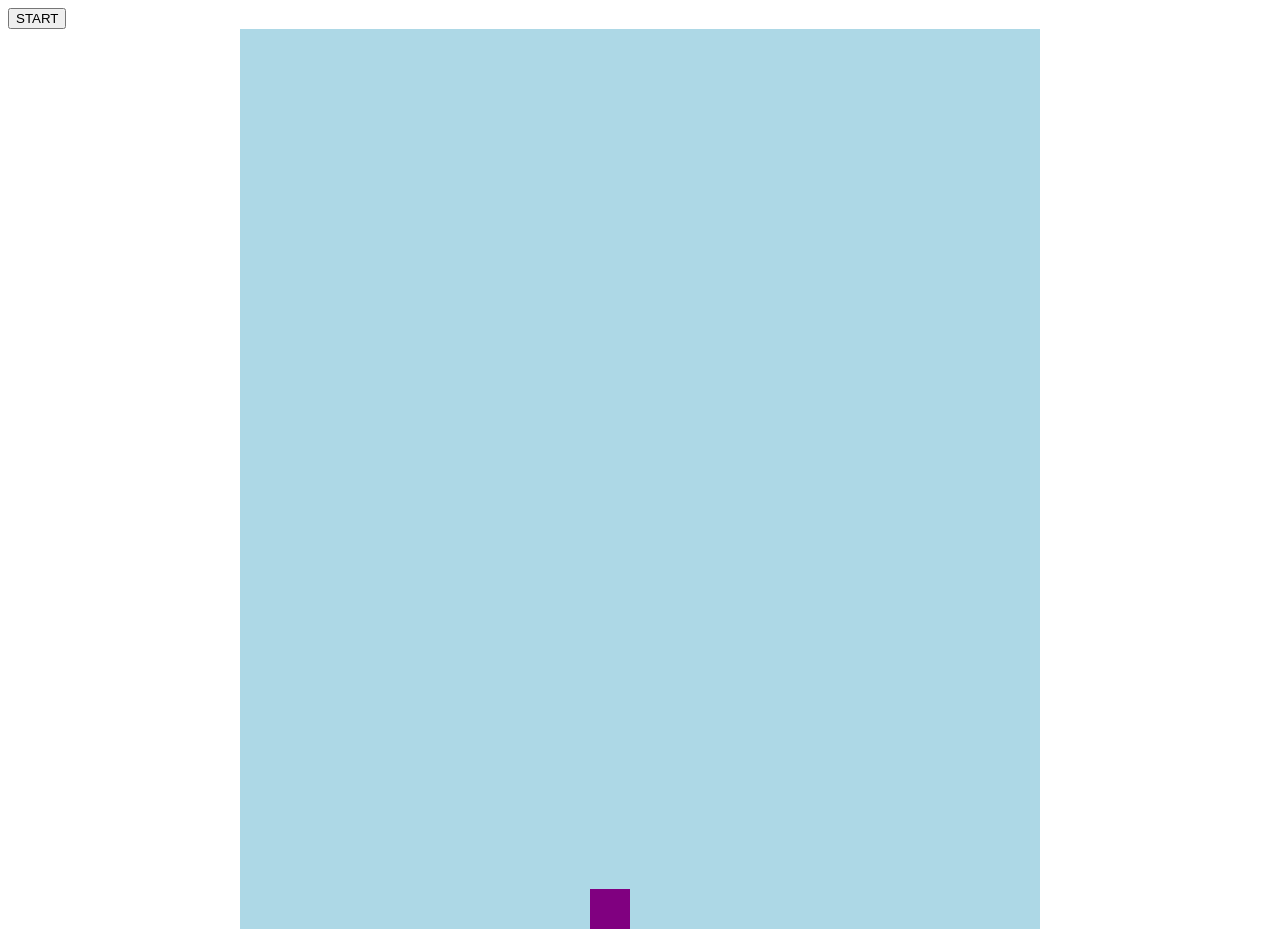
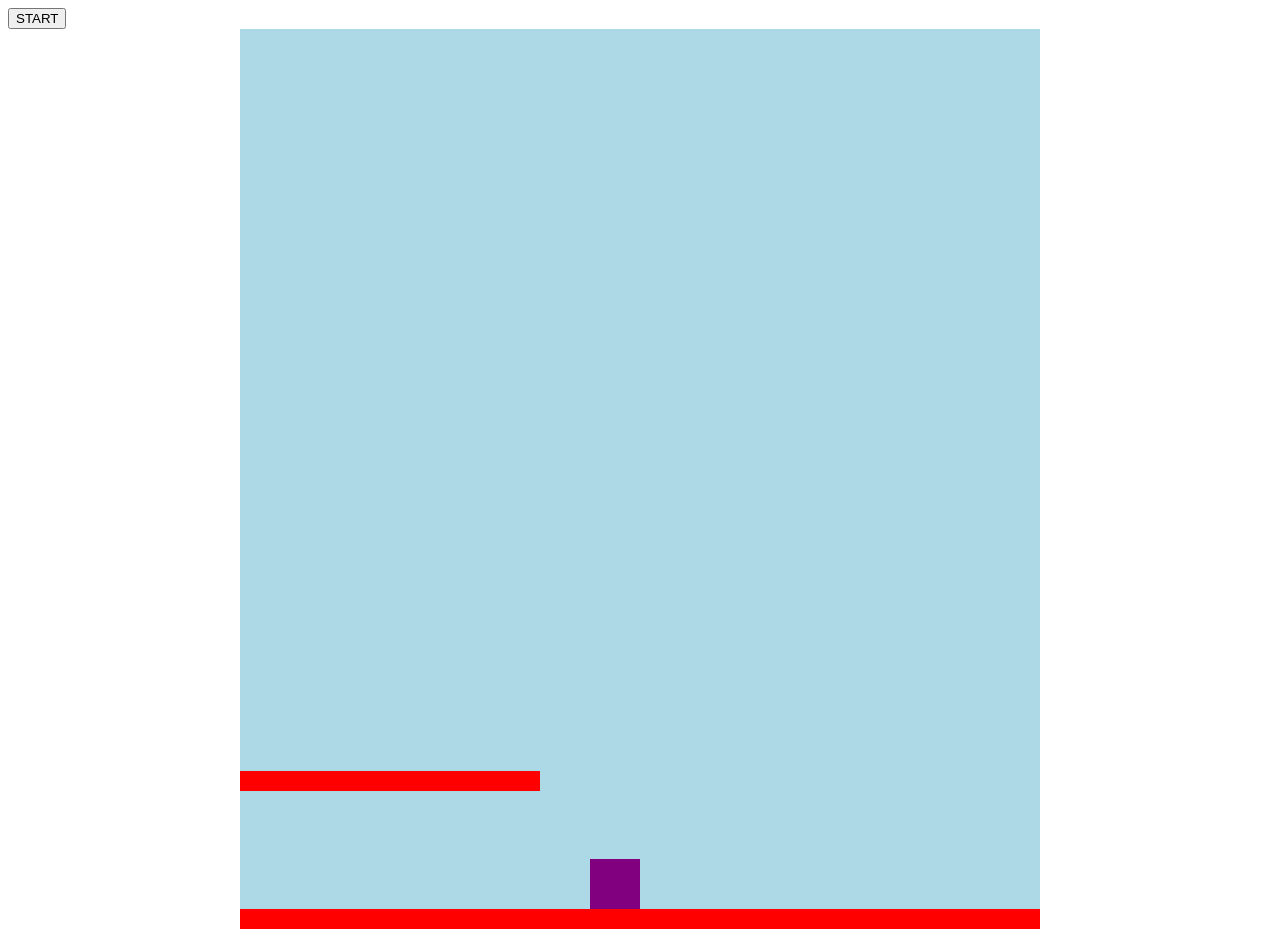
Before and after one commit to Jimemart/ironhackgame, a plain HTML site: page index.html in a window 1280 px wide. Both pictures are taken after a click on the button "START". Drawn offline with nearby package versions, Linux system fonts and the light colour scheme.

Commit message:
Jumps form tile to tile and moves

```diff
--- a/game.js
+++ b/game.js
@@ -3,6 +3,10 @@ function Game(){
   this.height = $("#board").height();
   this.tilesNum = 0;
   this.width = $("#board").width();
+  this.keyJump = false;
+  this.keyLeft  = false;
+  this.keyRight = false;
+
 }
 
 Game.prototype.renderPlayer = function(){
--- a/index.html
+++ b/index.html
@@ -14,7 +14,8 @@
 <body>
   <button id="start">START</button>
   <div id="board">
-
+    <div class="tile"></div>
+    <div id="floor" class="tile"></div>
     </div>
   </div>
 </body>
--- a/index.js
+++ b/index.js
@@ -1,31 +1,81 @@
 
 var player;
-var keys = {};
+
 $(document).ready(function(){
 
   $("#start").on("click",function(){
-    player = new myPlayer(350,0,10,10);
+    player = new myPlayer(350,20,0,10,2);
     game = new Game();
     game.renderPlayer();
     var myInterval = setInterval(function(){
-
       checkControls();
     },40);
   });
-
+});
   $(document).keydown(function(e){
-    keys[e.keyCode] = true;
+    if(e.keyCode === 38){
+      game.keyJump = true;
+    }
+    if(e.keyCode === 39){
+      game.keyRight = true;
+    }
+    if(e.keyCode === 37){
+      game.keyLeft = true;
+    }
   }).keyup(function(e){
-    delete keys[e.keyCode];
+    if(e.keyCode===38){
+      game.keyJump = false;
+    }
+    if(e.keyCode===39){
+      game.keyRight = false;
+    }
+    if(e.keyCode===37){
+      game.keyLeft = false;
+    }
   });
 
   function checkControls(){
-    if(keys[39]){
+    if(!player.isFloor){
+      player.speedY -= player.gravity;
+      player.y += player.speedY;
+      $("#player").css("bottom", player.y + "px");
+    }
+    if(player.speedY <= 0){
+      player.isFloor = false;
+      $(".tile").each(function(){
+        if(checkOnTile($(this)) && parseInt($(this).css("bottom")) >= player.y - $(this).height()){
+          $("#player").css("bottom", $(this).css("bottom")+ "px");
+          player.isFloor = true;
+          player.speedY = 0;
+
+        }
+      });
+
+    }
+    if(game.keyJump){
+      player.moveUp();
+    }
+    if(game.keyRight){
       player.moveRight();
     }
-    if(keys[37]){
+    if(game.keyLeft){
       player.moveLeft();
     }
   }
+function checkOnTile(tilesToCheck){
 
-});
+  var resultX = false;
+  // if(parseInt(tilesToCheck.css("bottom")) >= player.y - tilesToCheck.height()){
+  //   resultY = true;
+  // }
+  // else{
+  //   resultY = false;
+  // }
+  if(player.x >= parseInt(tilesToCheck.css("left")) && player.x<= parseInt(tilesToCheck.css("left")) + tilesToCheck.width()){
+    resultX = true;
+  }
+  else{
+    resultX = false;
+  }
+  return resultX;
+}
--- a/player.js
+++ b/player.js
@@ -1,8 +1,10 @@
-function myPlayer(x,y,speedY, speedX){
+function myPlayer(x,y,speedY, speedX, gravity){
   this.x = x;
   this.y = y;
   this.speedY = speedY;
   this.speedX = speedX;
+  this.isFloor = true;
+  this.gravity = gravity;
 }
 
 
@@ -28,3 +30,10 @@ myPlayer.prototype.moveLeft = function(){
   $("#player").css("left", this.x + "px");
 }
 };
+
+myPlayer.prototype.moveUp = function(){
+  if(this.isFloor){
+    this.speedY = 30;
+    this.isFloor = false;
+  }
+};
--- a/styles.css
+++ b/styles.css
@@ -6,8 +6,19 @@
   margin: 0 auto;
 }
 .me{
-  height:40px;
-  width:40px;
+  height:50px;
+  width:50px;
   background: purple;
   position: absolute;
 }
+.tile{
+  background: red;
+  width: 300px;
+  height: 20px;
+  position: absolute;
+  bottom: 138;
+}
+#floor{
+  bottom: 0;
+  width: 100%;
+}
```
